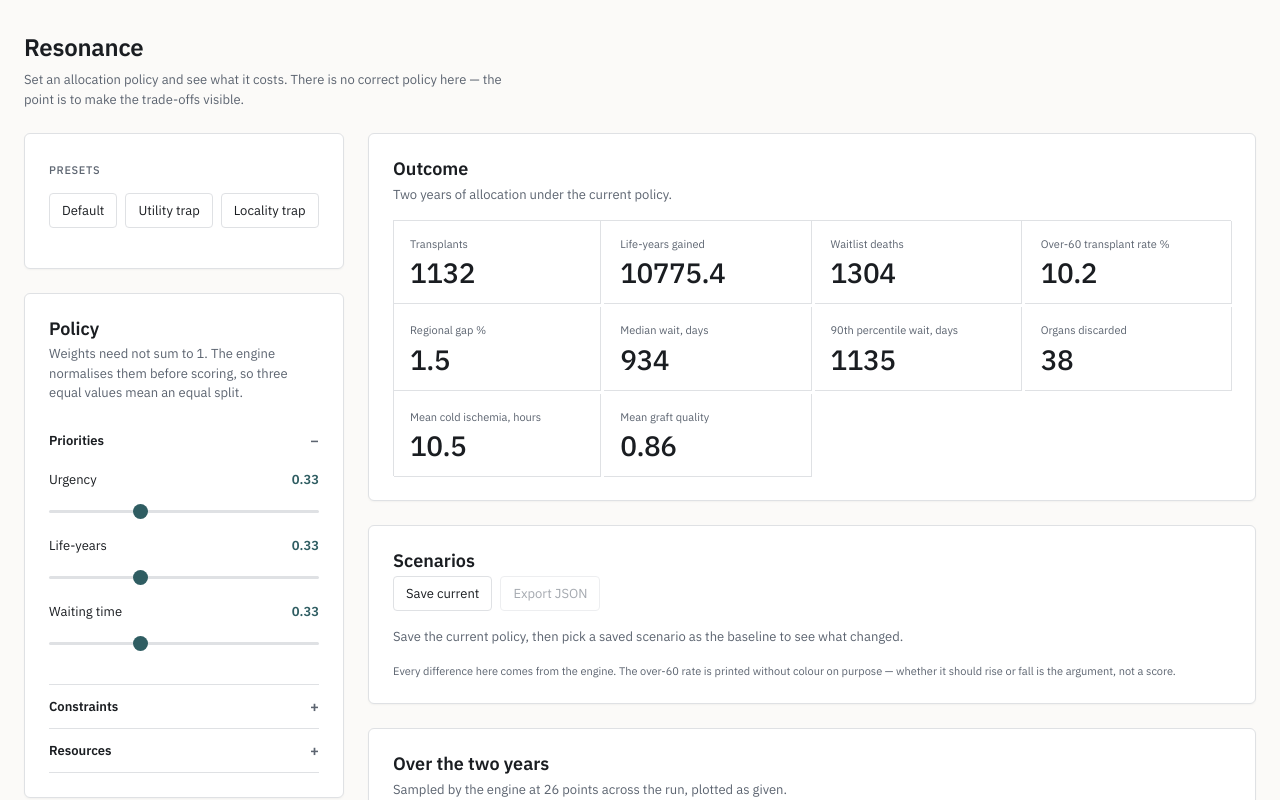
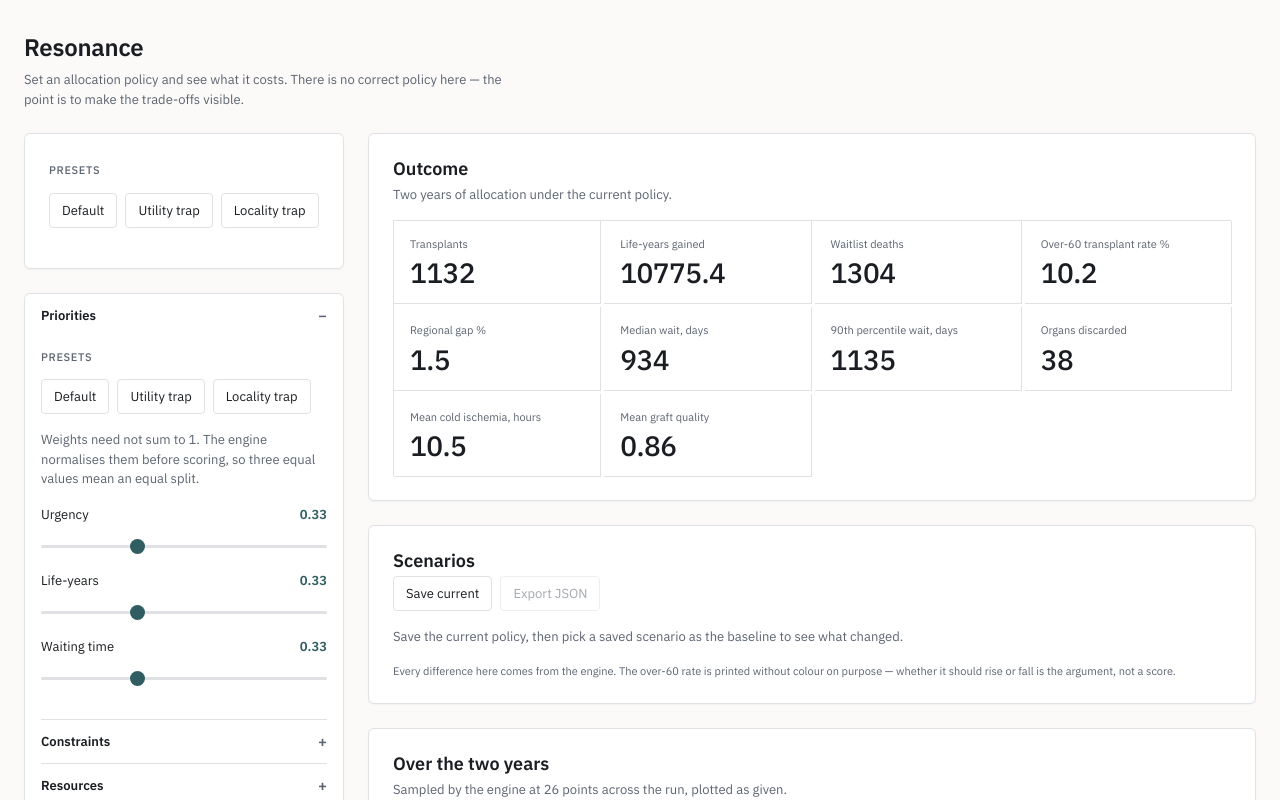
Before and after one commit to K-RANGARAJAN/Allocate, a React (Vite) app: page / in a window 1280 px wide. Shown: the top 800 px of the page. Built offline with nearby package versions, Linux system fonts and the light colour scheme.

Commit message:
Added the controls drawer and moved presets into priorities

```diff
--- a/src/styles/controls.css
+++ b/src/styles/controls.css
@@ -133,3 +133,26 @@
   font-size: var(--text-xs);
   margin-top: var(--space-2);
 }
+
+.drawer {
+  position: sticky;
+  top: 132px;
+  align-self: start;
+}
+
+.drawer-toggle {
+  width: 100%;
+  margin-bottom: var(--space-3);
+}
+
+.controls {
+  background: var(--panel);
+  border: var(--border);
+  border-radius: var(--radius-lg);
+  box-shadow: var(--shadow-panel);
+  padding: 0 var(--space-4);
+}
+
+.controls .group:last-child {
+  border-bottom: none;
+}
--- a/src/ui/components/ControlsPanel.tsx
+++ b/src/ui/components/ControlsPanel.tsx
@@ -5,6 +5,7 @@ import type { PolicyConfig, ZoneId } from "../../contract/types";
 import { CollapsibleGroup } from "./CollapsibleGroup";
 import { Select } from "./Select";
 import { NumberField } from "./NumberField";
+import { PresetButtons } from "./PresetButtons";
 import { Slider } from "./Slider";
 import { Toggle } from "./Toggle";
 
@@ -122,18 +123,17 @@ export function ControlsPanel(props: ControlsPanelProps) {
   }
 
   return (
-    <section className="panel controls">
-      <h2 className="panel-title">Policy</h2>
-      <p className="panel-note">
-        Weights need not sum to 1. The engine normalises them before scoring, so
-        three equal values mean an equal split.
-      </p>
-
+    <section className="controls">
       <CollapsibleGroup
         title="Priorities"
         open={open === "priorities"}
         onToggle={() => toggle("priorities")}
       >
+        <PresetButtons onPick={props.setConfig} />
+        <p className="panel-note">
+          Weights need not sum to 1. The engine normalises them before scoring,
+          so three equal values mean an equal split.
+        </p>
         <Slider
           label="Urgency"
           value={config.weights.urgency}
```
Also changed, not shown: src/ui/components/ControlsDrawer.tsx (added, +40 -0 lines), 1 other file (tests, documents, lock files or other folders).
